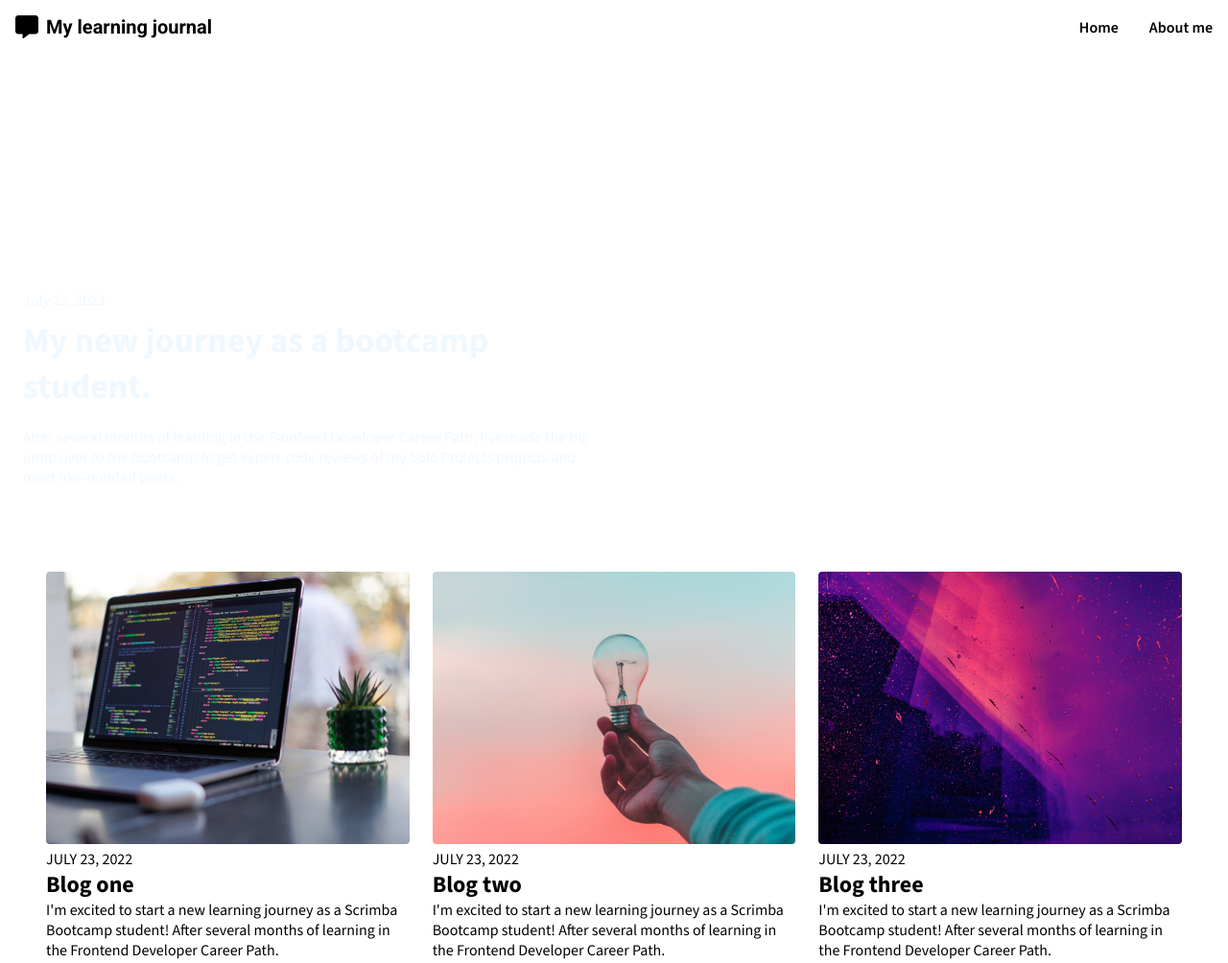
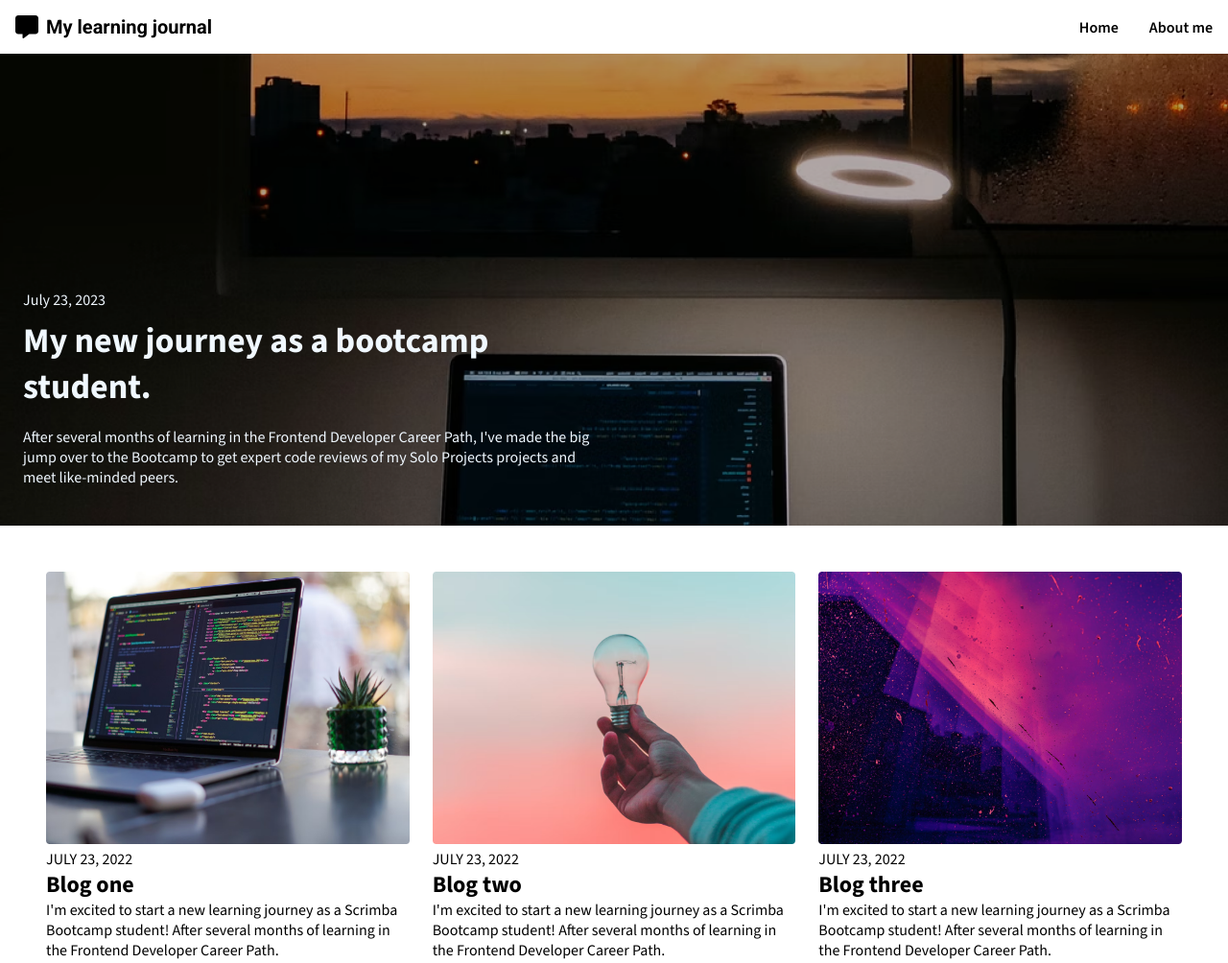
Before and after one commit to Kayho-Rose/grid, a plain HTML site: page index.html in a window 1280 px wide. Shown: the top 1004 px of the page at 96% size. Drawn offline with nearby package versions, Linux system fonts and the light colour scheme.

Commit message:
Update index.css

```diff
--- a/index.css
+++ b/index.css
@@ -40,7 +40,7 @@ i{
 
 /*Main*/
 .promo{
-    background-image: url(/Grid/grid/images/comp.png);
+    background-image: url(/images/comp.png);
     background-size: cover;
     background-position: center;
     display: grid;
```
